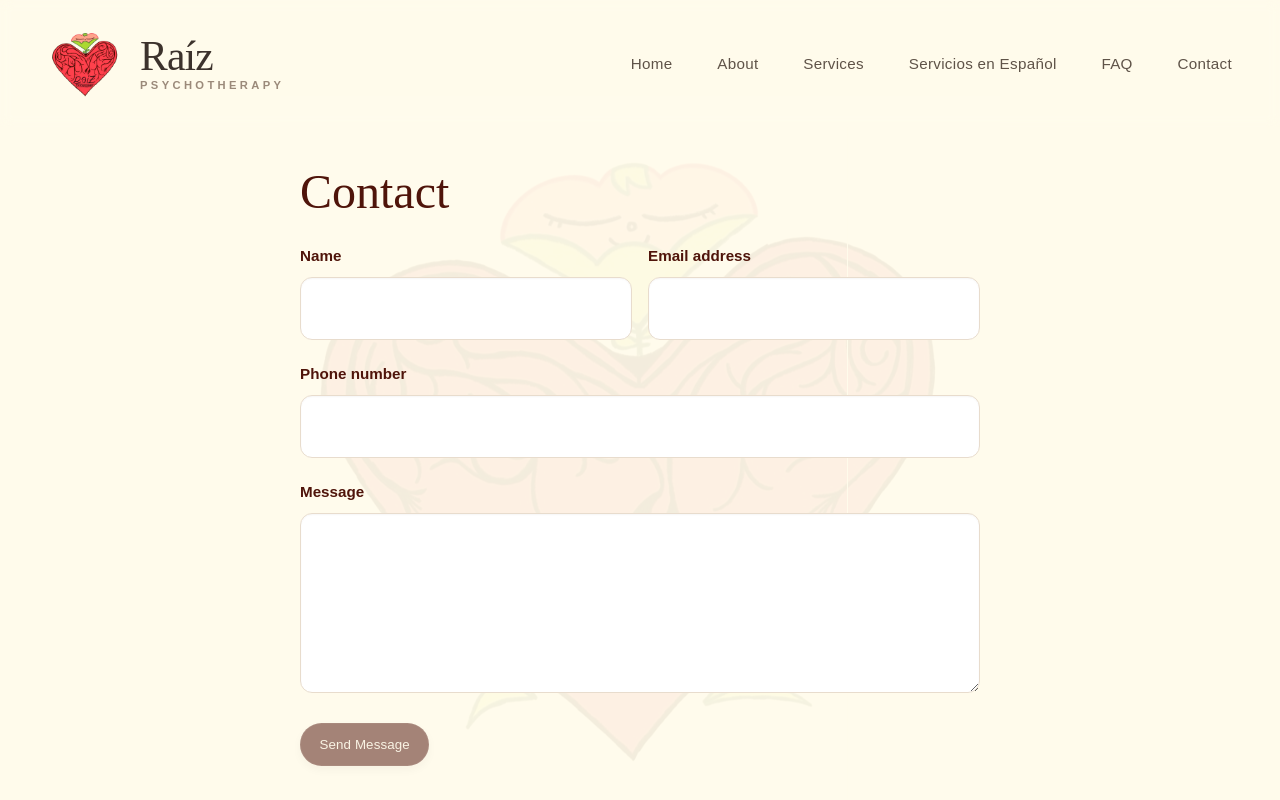
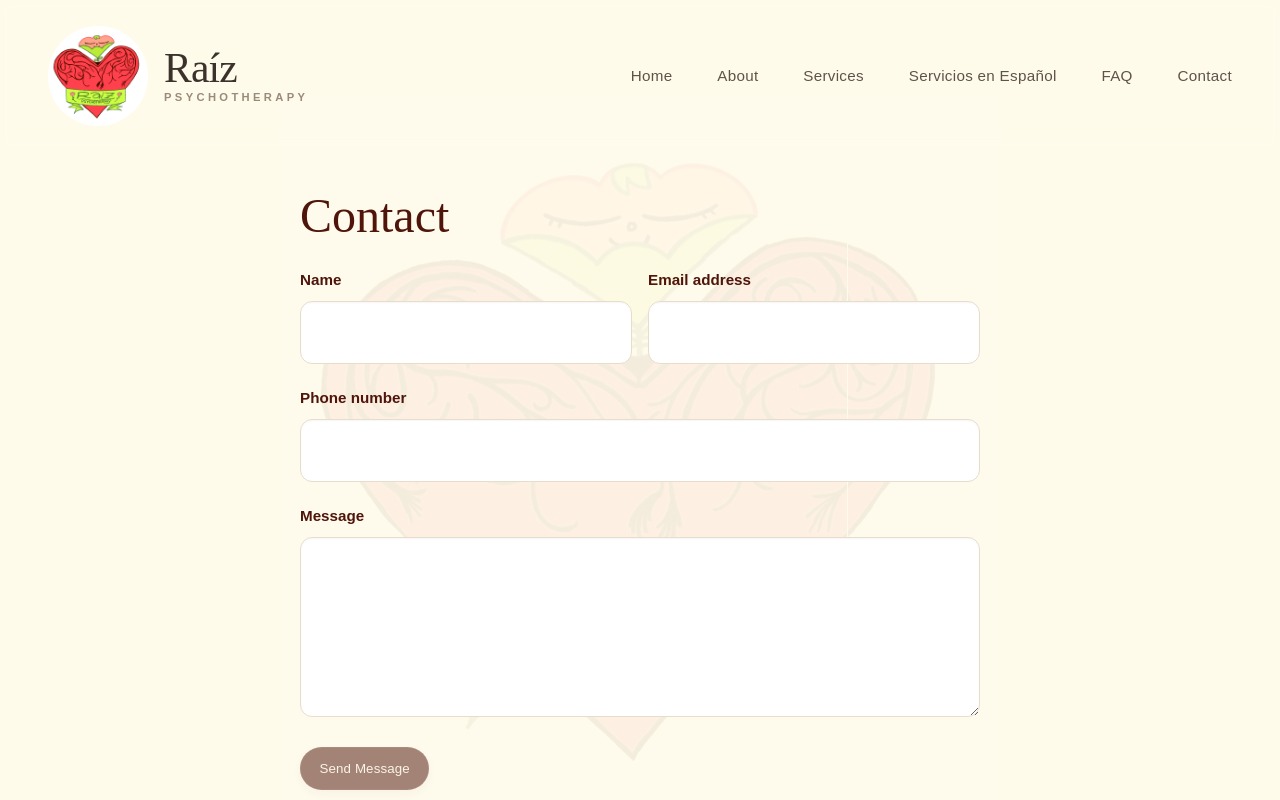
Before and after one commit to esmechant26/therapist_site, a React (Vite) app: page /contact in a window 1280 px wide. Shown: the top 800 px of the page. Built offline with nearby package versions, Linux system fonts and the light colour scheme; no server answers.

Commit message:
switched out logo to green banner version

```diff
--- a/src/components/NavBar.css
+++ b/src/components/NavBar.css
@@ -35,8 +35,8 @@
 }
 
 .brand-logo {
-  width: 76px;
-  height: 76px;
+  width: 100px;
+  height: 100px;
   border-radius: 50%;
   object-fit: cover;
   flex-shrink: 0;
--- a/src/components/NavBar.jsx
+++ b/src/components/NavBar.jsx
@@ -1,7 +1,7 @@
 import React, { useState } from "react";
 import { Link } from "react-router-dom";
 import "./NavBar.css";
-import nobanLogo from "/public/nobannowhite.png";
+import greenlogo from "../assets/greenlogo.jpg";
 
 function NavBar() {
   const [menuOpen, setMenuOpen] = useState(false);
@@ -17,7 +17,7 @@ function NavBar() {
   return (
     <nav className="navbar">
       <Link to="/" className="brand" onClick={() => setMenuOpen(false)} aria-label="Go to home page">
-        <img src={nobanLogo} alt="Noban" className="brand-logo" />
+        <img src={greenlogo} alt="Noban" className="brand-logo" />
         <div className="brand-text">
           <strong>Raíz</strong>
           <span>Psychotherapy</span>
```
